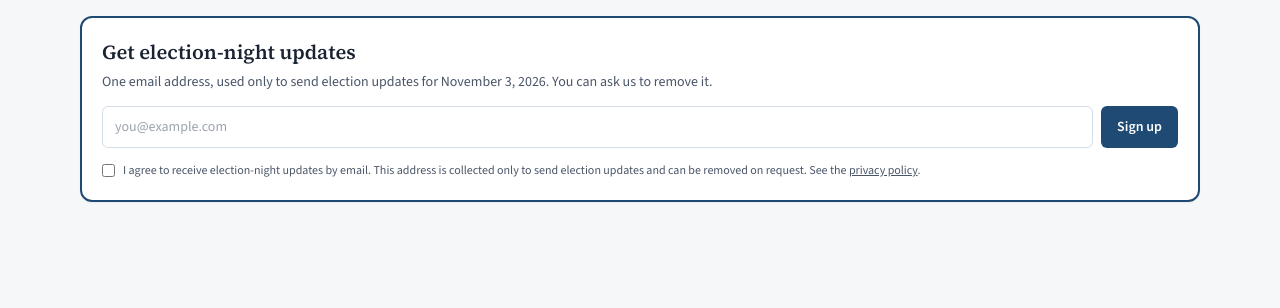
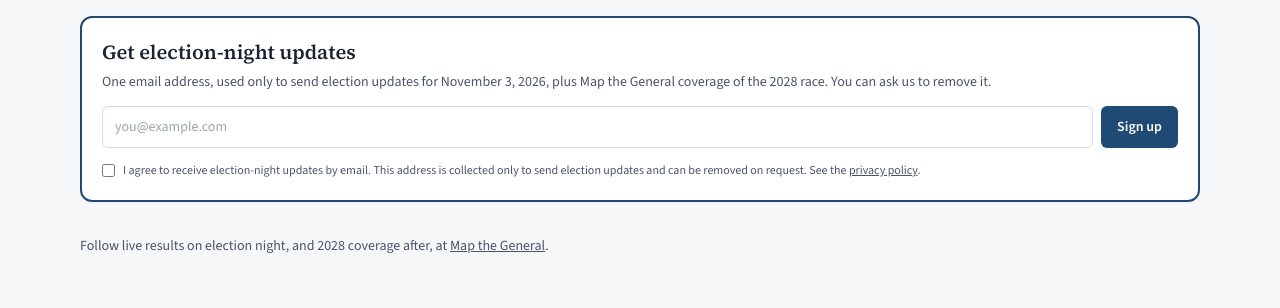
Before and after one commit to joshuaofisrael/midterm-map, a Next.js app: page /races/az-01-house-2026 in a window 1280 px wide. Shown: the part 2303-2611 px from the top of the page. Built offline with nearby package versions, Linux system fonts and the light colour scheme; no server answers.

Commit message:
Carry traffic to Map the General: 2028 link in LiveBar, contextual note on results/race/state pages, signup copy (#121)
Co-authored-by: joshuaofisrael <joshuaofisrael@users.noreply.github.com>

```diff
--- a/src/app/(site)/races/[slug]/page.tsx
+++ b/src/app/(site)/races/[slug]/page.tsx
@@ -9,6 +9,7 @@ import { CandidateCard } from "@/components/CandidateCard";
 import { ContentTrust } from "@/components/ContentTrust";
 import { CrossLinks } from "@/components/CrossLinks";
 import { EmailSignup } from "@/components/EmailSignup";
+import { MtgNote } from "@/components/MtgNote";
 import { FurtherReading } from "@/components/FurtherReading";
 import { JsonLd } from "@/components/JsonLd";
 import { LivePanel } from "@/components/LivePanel";
@@ -121,6 +122,7 @@ export default async function RacePage({ params }: { params: Promise<{ slug: str
       <EditorialSection essay={racePreview(race)} />
       <LivePanel stateCode={race.state} raceSlugs={[race.slug]} />
       <EmailSignup prominent />
+      <MtgNote />
       <AdSlot id="race-top" height={90} />
 
       <div className="grid gap-6 lg:grid-cols-[1.25fr_0.75fr]">
--- a/src/app/(site)/results/[slug]/page.tsx
+++ b/src/app/(site)/results/[slug]/page.tsx
@@ -6,6 +6,7 @@ import { InfoNote } from "@/components/InfoNote";
 import { ContentTrust } from "@/components/ContentTrust";
 import { CrossLinks } from "@/components/CrossLinks";
 import { EmailSignup } from "@/components/EmailSignup";
+import { MtgNote } from "@/components/MtgNote";
 import { JsonLd } from "@/components/JsonLd";
 import { LivePanel } from "@/components/LivePanel";
 import { OfficialNotice } from "@/components/OfficialNotice";
@@ -79,6 +80,7 @@ export default async function RaceResultPage({ params }: { params: Promise<{ slu
       <OfficialNotice />
       <LivePanel stateCode={race.state} raceSlugs={[race.slug]} />
       <EmailSignup prominent />
+      <MtgNote />
 
       <section className="rounded-xl border border-line bg-paper-card p-5">
         <div className="flex flex-wrap items-center gap-2">
--- a/src/app/(site)/results/state/[state]/page.tsx
+++ b/src/app/(site)/results/state/[state]/page.tsx
@@ -5,6 +5,7 @@ import { InfoNote } from "@/components/InfoNote";
 import { ContentTrust } from "@/components/ContentTrust";
 import { CrossLinks } from "@/components/CrossLinks";
 import { EmailSignup } from "@/components/EmailSignup";
+import { MtgNote } from "@/components/MtgNote";
 import { JsonLd } from "@/components/JsonLd";
 import { LivePanel, liveSourceRows } from "@/components/LivePanel";
 import { OfficialNotice } from "@/components/OfficialNotice";
@@ -73,6 +74,7 @@ export default async function StateResultsPage({ params }: { params: Promise<{ s
       <OfficialNotice />
       <LivePanel stateCode={state.code} />
       <EmailSignup prominent />
+      <MtgNote />
 
       <section className="rounded-xl border border-line bg-paper-card p-5">
         <div className="flex flex-wrap items-center gap-2">
--- a/src/app/(site)/states/[state]/page.tsx
+++ b/src/app/(site)/states/[state]/page.tsx
@@ -13,6 +13,7 @@ import { RaceCard } from "@/components/RaceCard";
 import { StateCandidates } from "@/components/StateCandidates";
 import { KeyDatesSection } from "@/components/ElectionDates";
 import { EmailSignup } from "@/components/EmailSignup";
+import { MtgNote } from "@/components/MtgNote";
 import { MapTheGeneral } from "@/components/MapTheGeneral";
 import { ShareBar } from "@/components/ShareBar";
 import { statePreview } from "@/data/essays/previews";
@@ -290,6 +291,7 @@ export default async function StateHubPage({ params }: { params: Promise<{ state
         </p>
       </section>
       <EmailSignup />
+      <MtgNote />
       <CrossLinks state={state.code} />
       <TipJar />
     </div>
--- a/src/components/EmailSignup.tsx
+++ b/src/components/EmailSignup.tsx
@@ -26,7 +26,7 @@ export function EmailSignup({ prominent = false }: { prominent?: boolean } = {})
         Get election-night updates
       </h2>
       <p className="mt-1 text-ink-muted">
-        One email address, used only to send election updates for November 3, 2026. You can ask us to remove it.
+        One email address, used only to send election updates for November 3, 2026, plus Map the General coverage of the 2028 race. You can ask us to remove it.
       </p>
       <form action={CONTACT_FORM_ACTION} method="POST" className="relative mt-3 space-y-3">
         <input type="hidden" name="_subject" value="Election-night updates signup from Map the Midterms" />
--- a/src/components/LiveBar.tsx
+++ b/src/components/LiveBar.tsx
@@ -4,6 +4,8 @@ export function LiveBar() {
     <p className="live-bar">
       Election night: follow the 2026 midterm results live.{" "}
       <a href="https://mapthegeneral.com/us/en/live/">Live results</a>
+      {" · "}
+      <a href="https://mapthegeneral.com/">Next up: the 2028 race, see the map at Map the General</a>
     </p>
   );
 }
--- /dev/null
+++ b/src/components/MtgNote.tsx
@@ -0,0 +1,9 @@
+/** One-line contextual link to Map the General. Text only. */
+export function MtgNote() {
+  return (
+    <p className="mt-3 text-sm leading-6 text-ink-muted">
+      Follow live results on election night, and 2028 coverage after, at{" "}
+      <a className="underline" href="https://mapthegeneral.com/us/en/live/">Map the General</a>.
+    </p>
+  );
+}
```
